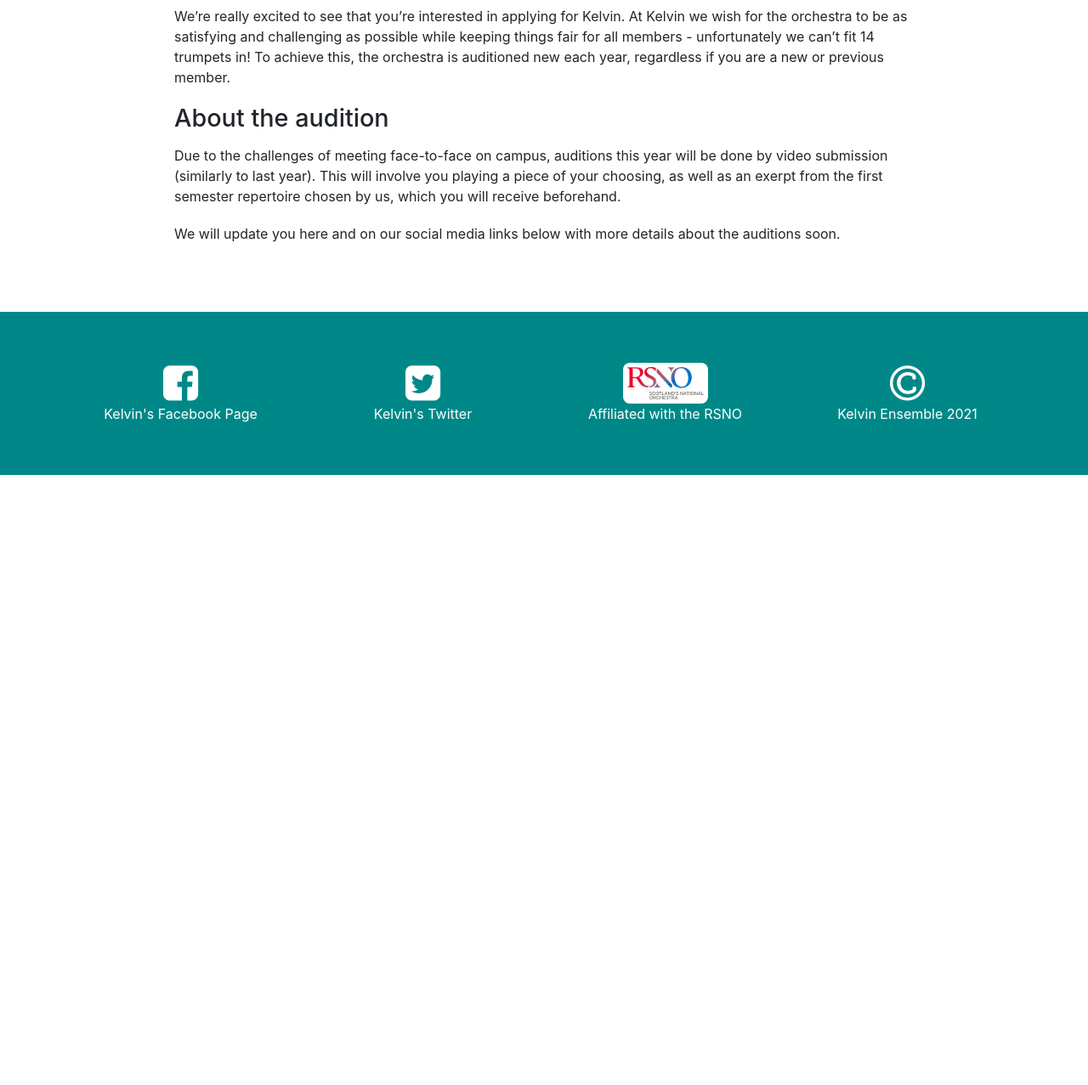
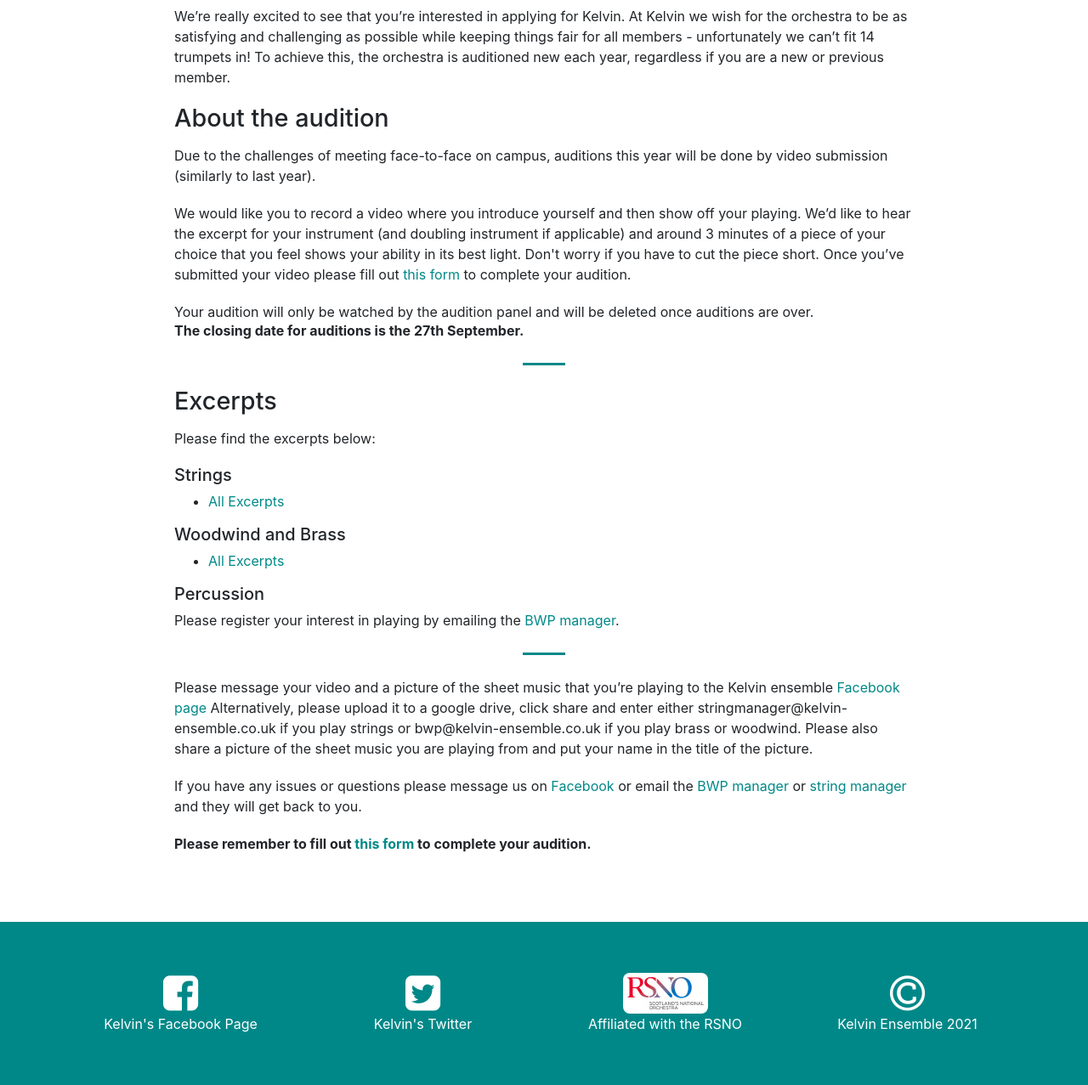
Before and after one commit to Kelvin-Ensemble/kelvin, a Django app: page /join in a window 1280 px wide. Shown: the part 436-1713 px from the top of the page at 85% size. Before the commit the page ends 995 px from the top, so only its background shows below. Run offline with Django 3.2, Linux system fonts and the light colour scheme; some libraries are stand-ins or nearby versions.

Commit message:
New excerpts online

```diff
--- a/kelvin/website/templates/website/players/join.html
+++ b/kelvin/website/templates/website/players/join.html
@@ -36,38 +36,29 @@ Join Kelvin
 	<h2 style='margin-bottom: 16px;'> About the audition </h2>
 	<p>
 		Due to the challenges of meeting face-to-face on campus, auditions this year will be done by video submission (similarly to last year).
-		This will involve you playing a piece of your choosing, as well as an exerpt from the first semester repertoire chosen by us, which you will receive beforehand.
 	</p>
+
 	<p>
-		We will update you here and on our social media links below with more details about the auditions soon.
-	</p>
-	<!--
-	<p>
-		What we’re looking for is a video where you introduce yourself (so we know who’s audition it is) and
+		We would like you to record a video where you introduce yourself and
 		then show off your playing. We’d like to hear the excerpt for your instrument (and doubling
 		instrument if applicable) and around 3 minutes of a piece of your choice that you feel shows your
-		ability in its best light. Feel free to cut your piece short, we don’t need to hear the whole thing.
-		Once you’ve submitted your video please fill out <a href="https://forms.gle/Qv2z25aoVajajh2i9">this form</a> to complete your audition.
+		ability in its best light. Don't worry if you have to cut the piece short.
+		Once you’ve submitted your video please fill out <a href="https://forms.gle/bi4CVb8CnSj7br4GA">this form</a> to complete your audition.
 	</p>
 
 	<p >Your audition will only be watched by the audition panel and will be deleted once auditions are over.</p>
-	<p style='margin-top: -22px;'><strong>The closing date for auditions has been extended to 11th October.</strong></p>
+	<p style='margin-top: -22px;'><strong>The closing date for auditions is the 27th September.</strong></p>
 
 	<hr class="primary"/>
 <h2 style='margin-bottom: 16px;'> Excerpts </h2>
 <p>Please find the excerpts below:
     <h5> Strings </h5>
         <ul>
-            <li> <a href="{% static 'website/media/excerpts/2020/String/Guidance.pdf' %}">Guidance</a> </li>
-            <li> <a href="{% static 'website/media/excerpts/2020/String/Violin.pdf' %}">Violin excerpt</a> </li>
-            <li> <a href="{% static 'website/media/excerpts/2020/String/Viola.pdf' %}">Viola excerpt</a></li>
-            <li> <a href="{% static 'website/media/excerpts/2020/String/Cello.pdf' %}">Cello excerpt</a></li>
-            <li> <a href="{% static 'website/media/excerpts/2020/String/Bass.pdf' %}">Double Bass excerpt</a></li>
+            <li> <a href="{% static 'website/media/excerpts/2021/StringExcerpts.pdf' %}">All Excerpts</a> </li>
         </ul>
     <h5> Woodwind and Brass </h5>
     <ul>
-        <li> <a href="{% static 'website/media/excerpts/2020/BWP/Guidance.pdf' %}">Guidance</a> </li>
-        <li> <a href="{% static 'website/media/excerpts/2020/BWP/BWP-Excerpts.pdf' %}">Excerpts</a></li>
+        <li> <a href="{% static 'website/media/excerpts/2021/BWPExcerpts.pdf' %}">All Excerpts</a></li>
     </ul>
 	</ul>
 	<h5> Percussion </h5>
@@ -87,11 +78,10 @@ Join Kelvin
 		put your name in the title of the picture.
 	</p>
 	<p>
-		If you have any issues or questions please message the <a href="https://www.facebook.com/kelvinensemble">Facebook page</a> or email the <a href="mailto:bwp@kelvin-
+		If you have any issues or questions please message us on <a href="https://www.facebook.com/kelvinensemble">Facebook</a> or email the <a href="mailto:bwp@kelvin-
 		ensemble.co.uk">BWP manager</a> or <a href="mailto:stringmanager@kelvin-ensemble.co.uk">string manager</a> and they will get back to you.
 	</p>
 	<p><strong>Please remember to fill out <a href="https://forms.gle/Qv2z25aoVajajh2i9">this form</a> to complete your audition.</strong></p>
-	-->
 </div>
 
 	{% endblock %}
```
Also changed, not shown: 2 other files.
